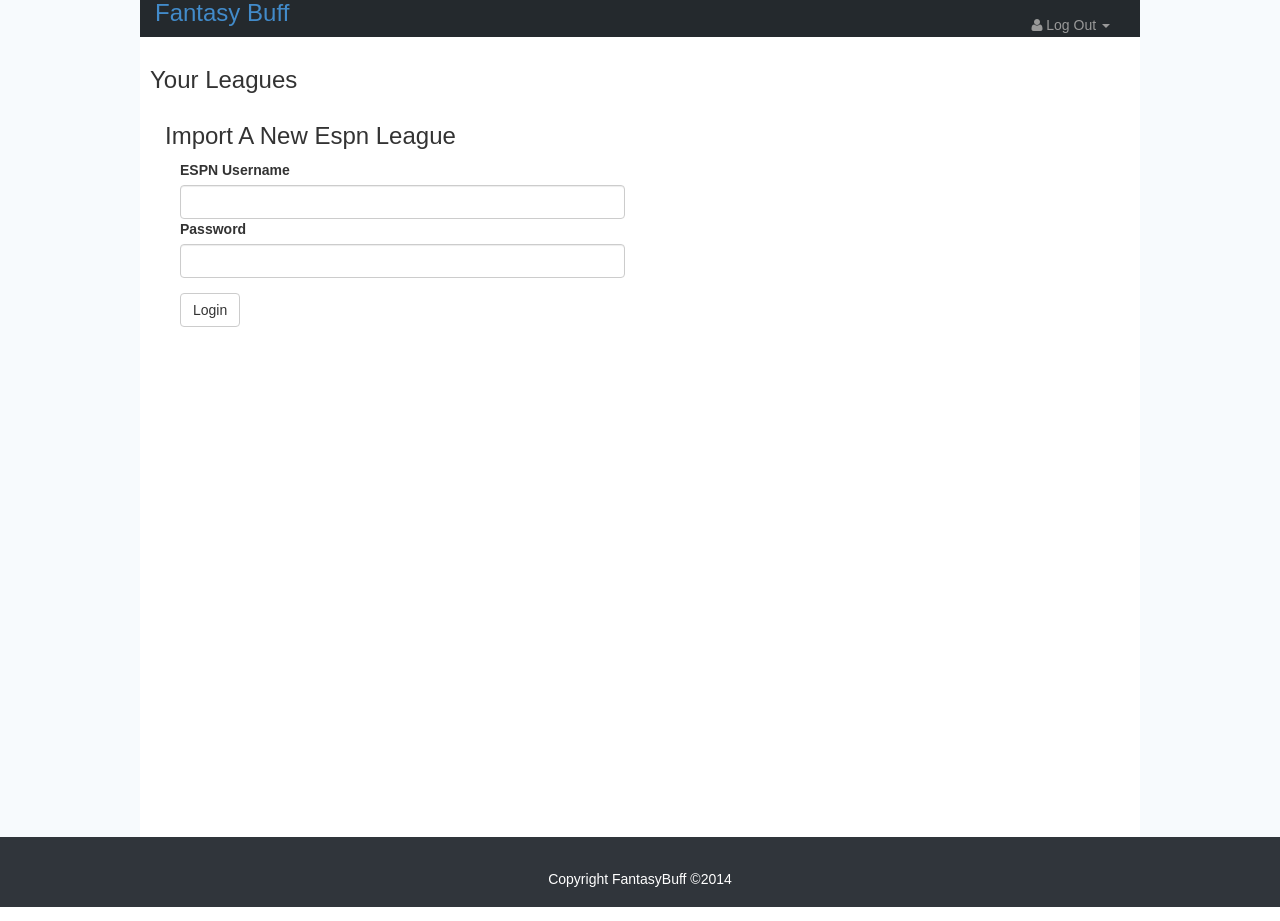
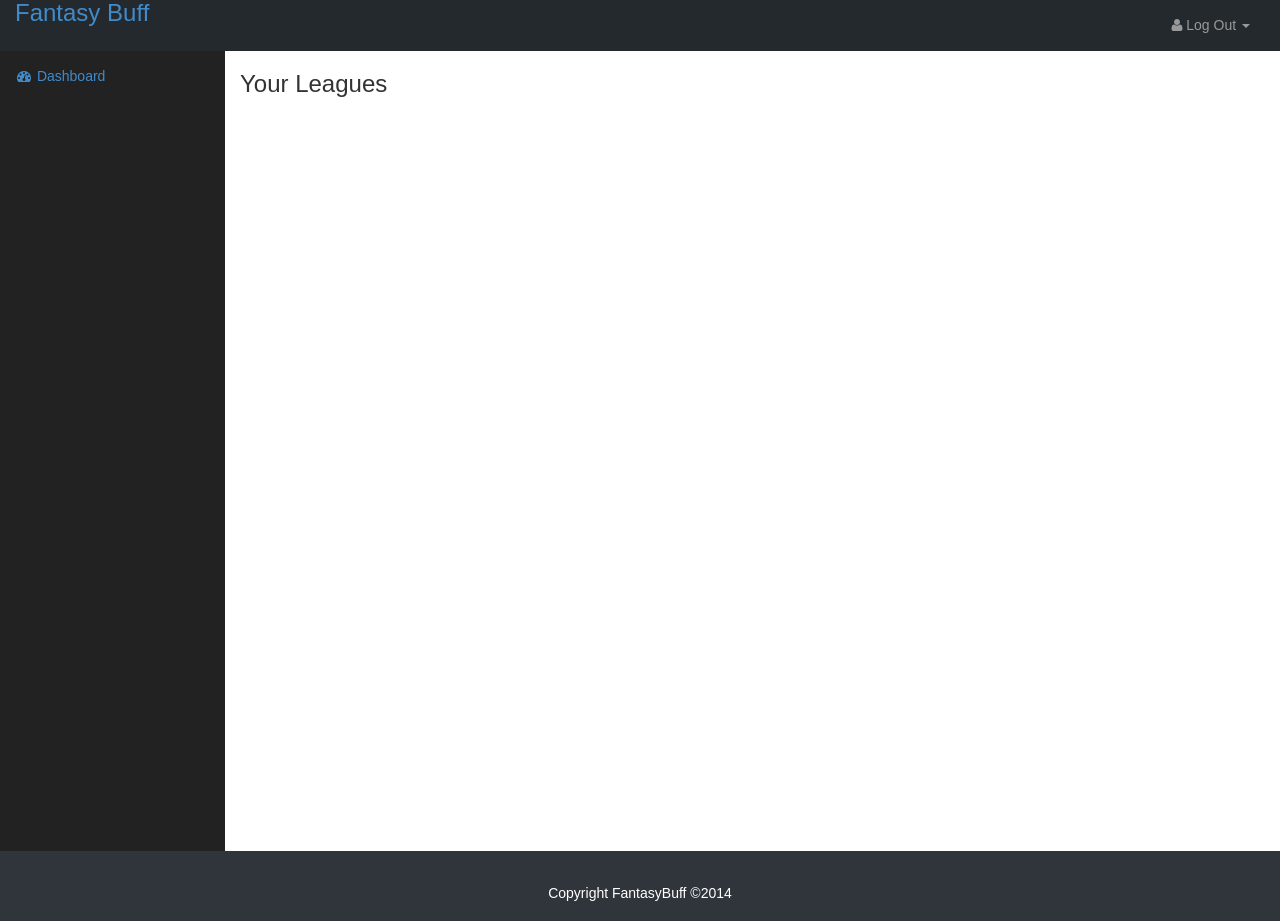
Before and after one commit to waprin/fantasybuff, a Django app: page / in a window 1280 px wide. Run offline with Django 3.2, Linux system fonts and the light colour scheme; the visitor is signed in with stand-in values (Sample User, id 1); parts of the project's set-up code (start-up, migrations or seed data) failed here and were passed over; some libraries are stand-ins or nearby versions.

Commit message:
Added dashboard on main app page, also fixed login there

```diff
--- a/league/urls.py
+++ b/league/urls.py
@@ -1,5 +1,6 @@
 from django.conf.urls import patterns, include, url
 from django.conf.urls.static import static
+from django.shortcuts import redirect
 import settings
 
 # Uncomment the next two lines to enable the admin:
@@ -18,26 +19,22 @@ urlpatterns = patterns('',
      url(r'^admin/', include(admin.site.urls)),
 
      url(r'^signin/$', 'teams.views.signin'),
-     url(r'^signin/signup/$', 'teams.views.signup'),
      url(r'^logout/$', 'teams.views.logout_user'),
 
      url(r'^$', 'teams.views.show_all_leagues'),
      url(r'^leagues/$', 'teams.views.get_all_leagues_json'),
      url(r'^espn/$', 'teams.views.espn_create'),
+     url(r'^register/$', 'teams.views.register'),
+     url(r'^register/signup/$', 'teams.views.signup'),
 
-     url(r'^league/(\d*)/(\d\d\d\d)/$', 'teams.views.show_league'),
-     url(r'^league/(\d*)/(\d\d\d\d)/(\d*)/$', 'teams.views.show_team'),
-     url(r'^league/(\d*)/(\d\d\d\d)/(\d*)/(\d*)$', 'teams.views.show_week'),
-     url(r'^league/(\d*)/(\d\d\d\d)/(\d*)/draft/(\d*)/', 'teams.views.show_draftscore_week'),
-     url(r'^league/(\d*)/(\d\d\d\d)/(\d*)/waiver/(\d*)/', 'teams.views.show_waiver_week'),
-     url(r'^league/(\d*)/(\d\d\d\d)/(\d*)/trade/(\d*)/', 'teams.views.show_trade_week'),
-     url(r'^league2/(\d*)/(\d\d\d\d)/$', 'teams.views.backbone'),
-     url(r'^league2/(\d*)/(\d\d\d\d)/(\d*)/$', 'teams.views.get_team_report_card_json'),
-     url(r'^league2/(\d*)/(\d\d\d\d)/(\d*)/lineup/(\d*)', 'teams.views.show_week'),
-     url(r'^league2/(\d*)/(\d\d\d\d)/(\d*)/draft/(\d*)', 'teams.views.show_draftscore_week'),
-     url(r'^league2/(\d*)/(\d\d\d\d)/(\d*)/waiver/(\d*)', 'teams.views.show_waiver_week'),
-     url(r'^league2/(\d*)/(\d\d\d\d)/(\d*)/trade/(\d*)', 'teams.views.show_trade_week'),
-     url(r'^league2/(\d*)/(\d\d\d\d)/(\d*)/draft/$', 'teams.views.get_'
+     url(r'^leagues/espn/(\d*)/(\d\d\d\d)/$', 'teams.views.backbone'),
+     url(r'^demo/$', 'teams.views.demo'),
+     url(r'^leagues/espn/(\d*)/(\d\d\d\d)/(\d*)/$', 'teams.views.get_team_report_card_json'),
+     url(r'^leagues/espn/(\d*)/(\d\d\d\d)/(\d*)/lineup/(\d*)', 'teams.views.show_week'),
+     url(r'^leagues/espn/(\d*)/(\d\d\d\d)/(\d*)/draft/(\d*)', 'teams.views.show_draftscore_week'),
+     url(r'^leagues/espn/(\d*)/(\d\d\d\d)/(\d*)/waiver/(\d*)', 'teams.views.show_waiver_week'),
+     url(r'^leagues/espn/(\d*)/(\d\d\d\d)/(\d*)/trade/(\d*)', 'teams.views.show_trade_week'),
+     url(r'^leagues/espn/(\d*)/(\d\d\d\d)/(\d*)/draft/$', 'teams.views.get_'
                                                      'team_draft'),
      url(r'', include('social_auth.urls')),
 
--- a/static/css/buff.css
+++ b/static/css/buff.css
@@ -3,15 +3,26 @@ html, body {
     background-color: #f7fafd;
 }
 
+html {
+  box-sizing: border-box;
+}
+*, *:before, *:after {
+  box-sizing: inherit;
+}
 .top-bar {
     background: #24292d;
-    height: 37px;
+    height: 51px;
     margin-bottom: 0px;
     color: white;
+    width: 100%;
+}
+
+.side-nav {
+    height: 100%;
 }
 
 .logo h3 {
-    vertical-align: top;
+/*    vertical-align: top;*/
     margin-top:0px;
 }
 
@@ -28,6 +39,7 @@ html, body {
     font-weight: 700;
     font-size: 16px;
     display: inline-block !important;
+    box-shadow: 2px 2px 2px #666;
 }
 
 .button_to {
@@ -80,10 +92,23 @@ section.report-card  button {
     color: white;
     height: 50px;
     width: 300px;
-    background: #2ba6cb;
+    background: hsl(193.9, 65%, 48.2%);
     font-size: 22px;
     margin-top: 20px;
 }
+
+div.about-desc  button {
+    color: white;
+    height: 50px;
+    width: 300px;
+    background: hsl(193.9, 65%, 28.2%);
+    font-size: 22px;
+    margin-top: 20px;
+    display:block;
+    margin-left:auto;
+    margin-right:auto;
+}
+
 
 section.report-card div.report-card-desc {
     font-size: 12px;
@@ -93,7 +118,12 @@ section.report-card div.report-card-desc {
 }
 
 section.about {
-    padding: 60px 0 60px 0;
+    padding: 60px;
+    background: white;
+    box-sizing: border-box;
+    width: 100%;
+    height: 100%;
+    font-size: 16px;
 }
 
 section.about h2 {
@@ -140,7 +170,26 @@ div.about-desc img {
     margin-right: auto;
 }
 
+.about-col {
+    padding: 0px;
+    height: 100%;
+}
+
 .about-desc h4 {
     color: #4F4746;
     font-weight: 400;
     text-align: center;
+}
+
+.leagues-panel {
+    padding-left: 15px;
+}
+
+.espn-import {
+    display: none;
+}
+
+.landing-wrapper {
+    max-width: 1000px;
+    padding-left: 0px !important;
+}
--- a/static/css/sb-admin.css
+++ b/static/css/sb-admin.css
@@ -24,9 +24,8 @@ html {
 
 #wrapper {
     padding-left: 0;
-    max-width: 1000px;
     height: 100%;
-    margin: auto;
+    /*margin: auto;*/
 }
 
 #page-wrapper {
@@ -37,7 +36,7 @@ html {
 }
 
 .container {
-    max-width: 1000px;
+/*    max-width: 1000px;*/
 }
 
 .huge {
@@ -46,13 +45,13 @@ html {
 }
 
 @media(min-width:768px) {
-/*    #wrapper {
+    #wrapper {
         padding-left: 225px;
+    }
+
+ /*   #page-wrapper {
+        padding: 10px;
     }*/
-
-    #page-wrapper {
-        padding: 10px;
-    }
 }
 
 /* Top Navigation */
--- a/teams/templates/teams/all_leagues.html
+++ b/teams/templates/teams/all_leagues.html
@@ -5,16 +5,18 @@
 {% endblock %}
 
 {% block content %}
+  <div id="page-wrapper">
     <div class="container-fluid">
     <!--<img  src="/static/ajax-loader.gif" id="league_loading_gif" />-->
-        <div class="row">
+        <div class="row leagues-panel">
             <h3>Your Leagues</h3>
           <div id="accounts_app">
             <div id="accounts_list"></div>
           </div>
         </div>
 
-        <div clas="row">
+
+   <div class="row espn-import">
             <h3>Import A New Espn League</h3>
             <div class="col-lg-6">
                 <form method="POST" action="espn/" role="form">
@@ -29,7 +31,11 @@
                 </form>
             </div>
         </div> <!--row-->
-    </div> <!--container-fluid-->
+    </div><!--container-fluid-->
+  </div>
+
+
+
 {% endblock %}
 
 {% block endscripts %}
--- a/teams/templates/teams/base.html
+++ b/teams/templates/teams/base.html
@@ -54,8 +54,30 @@
                     </ul>
                 </li>
             </ul>
+    <div class="collapse navbar-collapse navbar-ex1-collapse">
+      <ul class="nav navbar-nav side-nav">
+        <li class="active">
+          <a href="/"><i class="fa fa-fw fa-dashboard"></i> Dashboard</a>
+        </li>
+      </ul>
+    </div>
+{% elif demo %}
+  <div class="col-lg-8">
+           <form class="button_to" method="post" action="/signin/" role="form">
+            <input class="my-form-control" name="email" placeholder="Email" type="email"/>
+            <input class="my-form-control" name="password" placeholder="Password" type="password"/>
+            {% csrf_token %}
+            <input class="login-button" type="submit" value="Login">
+          </form>
+      <div class="collapse navbar-collapse navbar-ex1-collapse">
+      <ul class="nav navbar-nav side-nav">
+        <li class="active">
+          <a href="/"><i class="fa fa-fw fa-dashboard"></i> Leave Demo</a>
+        </li>
+      </ul>
+    </div>
+  </div>
 {% else %}
-
         <div class="col-lg-8">
            <form class="button_to" method="post" action="" role="form">
             <input class="my-form-control" name="email" placeholder="Email" type="email"/>
@@ -73,11 +95,8 @@
 
 
    <div id="wrapper">
-     <div id="page-wrapper">
         {% block content %}
         {% endblock %}
-     </div>
-   <!-- /#page-wrapper -->
    </div>
    <!-- /#wrapper -->
 
--- a/teams/views.py
+++ b/teams/views.py
@@ -257,8 +257,10 @@ def show_draftscore_week(request, league_id, year, team_id, week):
 
     return HttpResponse(template.render(context))
 
-
-
+def register(request):
+    template = loader.get_template('teams/register.html')
+    context = RequestContext(request, {})
+    return HttpResponse(template.render(context))
 
 @login_required()
 def show_league(request, espn_id, year):
@@ -428,13 +430,16 @@ def espn_create(request):
     django_rq.enqueue(defer_espn_user_scrape, espn_user)
     return redirect(show_all_leagues)
 
-
-def backbone(request, espn_id, year):
+def backbone(request, espn_id, year, demo=False):
     league = League.objects.get(espn_id=espn_id, year=year)
     teams = Team.objects.filter(league=league)
     template = loader.get_template('teams/backbone.html')
     context = RequestContext(request, {
         'navigation': ['Leagues'],
-        'teams': teams
+        'teams': teams,
+        'demo': request.GET.get('demo', False),
     })
     return HttpResponse(template.render(context))
+
+def demo(request):
+    return redirect('/leagues/espn/930248/2014/?demo=True')
```
Also changed, not shown: teams/templates/teams/login.html (+16 -23 lines), teams/templates/teams/register.html (added, +21 -0 lines), 2 other files.
